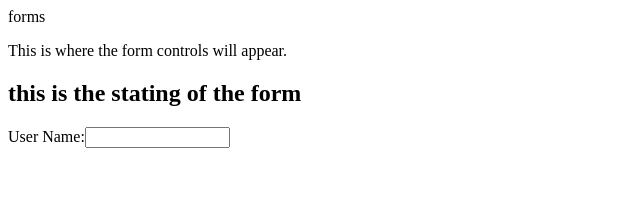
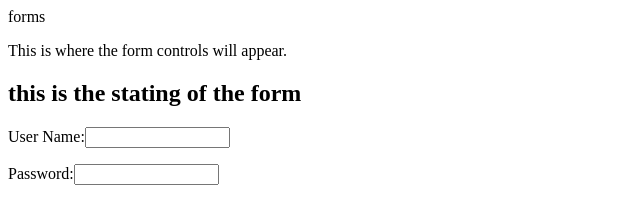
Before and after one commit to y-madhu/web_pages, a plain HTML site: page forms.html in a window 1280 px wide. Shown: the whole page, without its empty margins (0-640 px from the left). Drawn offline with Linux system fonts and the light colour scheme.

Commit message:
password input is added

```diff
--- a/forms.html
+++ b/forms.html
@@ -6,6 +6,6 @@
  </p>
  <h2> this is the stating of the form </h2>
  <p>User Name:<input type="text" name="User Name" size="15" maxlength="30"/>
-</form>
+ <p>Password:<input type="password" name="Password" size="15" maxlength="10"/></form>
 
 </body>
```
